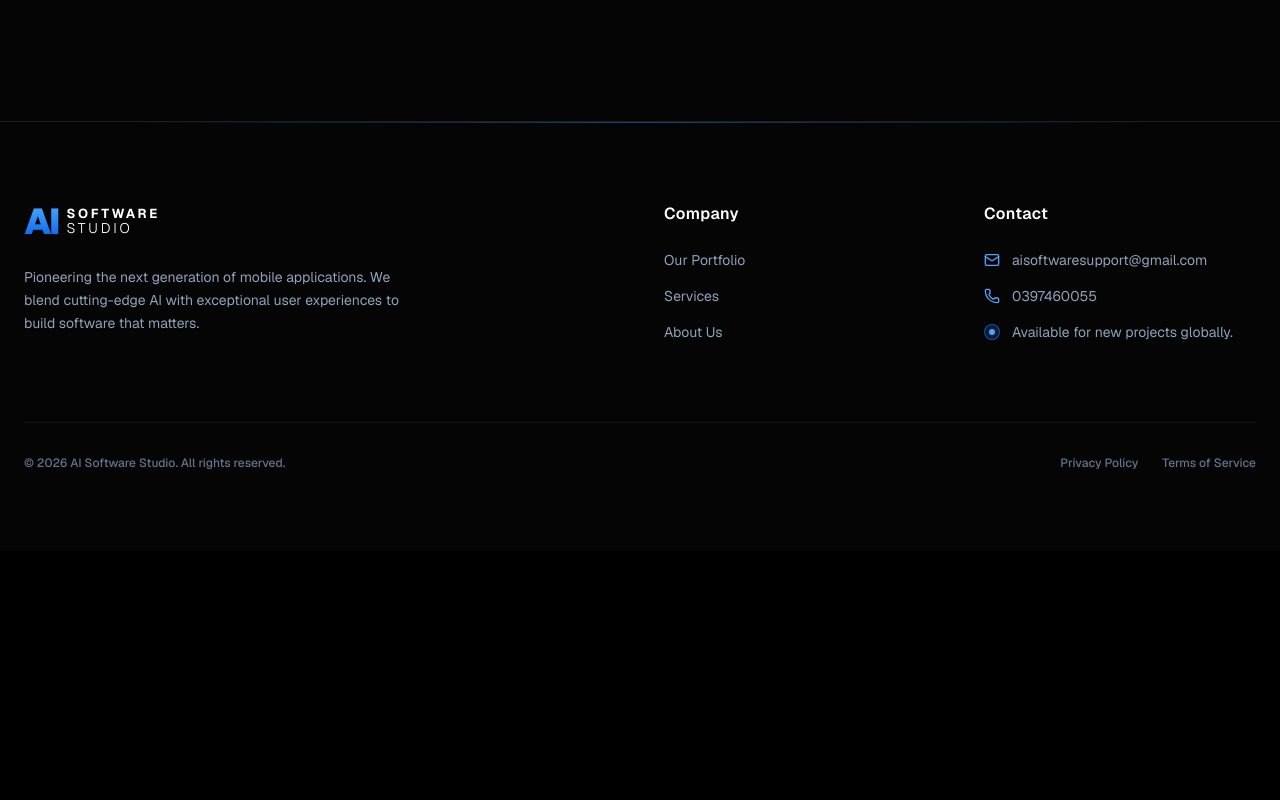
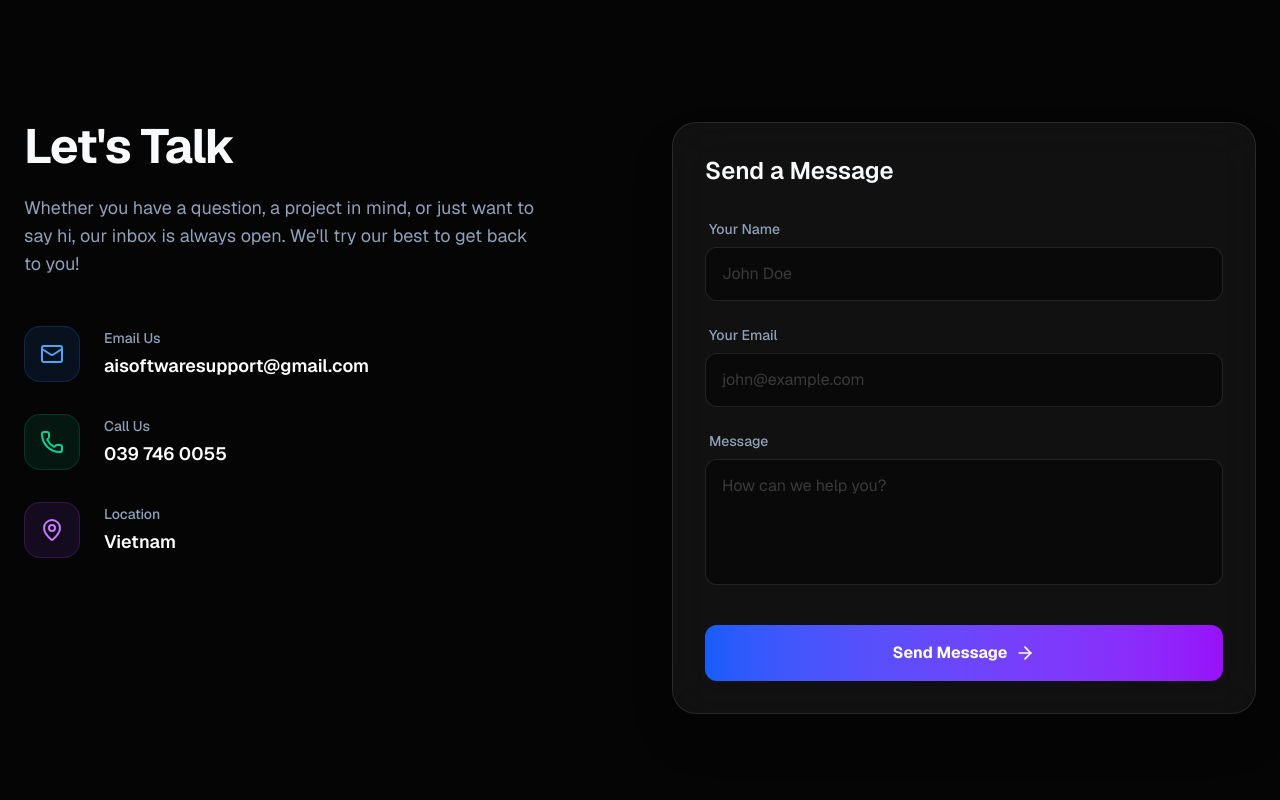
Before and after one commit to dinhphu290998/aisoftwarestudio, a Next.js app: page / in a window 1280 px wide. Shown: the part 1360-2160 px from the top of the page. Before the commit the page ends 1911 px from the top, so only its background shows below. Built offline with nearby package versions, Linux system fonts and the light colour scheme; no server answers.

Commit message:
feat: enhance install badge UI and add a professional Contact section

```diff
--- a/src/app/page.tsx
+++ b/src/app/page.tsx
@@ -3,6 +3,7 @@ import { fetchDeveloperApps } from "@/lib/playstore";
 import { Portfolio } from "@/components/Portfolio";
 import { Header } from "@/components/Header";
 import { Footer } from "@/components/Footer";
+import { Contact } from "@/components/Contact";
 
 // We fetch data on the server during build (or dynamically depending on Vercel config)
 export const revalidate = 600; // revalidate at most every 10 minutes
@@ -63,6 +64,8 @@ export default async function Home() {
         <Portfolio apps={allApps} />
       </section>
 
+      <Contact />
+
       <Footer />
     </main>
   );
--- /dev/null
+++ b/src/components/Contact.tsx
@@ -0,0 +1,137 @@
+"use client";
+
+import { Mail, MapPin, Phone, ArrowRight } from "lucide-react";
+import { motion } from "framer-motion";
+
+export function Contact() {
+  return (
+    <section id="contact" className="w-full max-w-7xl px-6 py-32 z-10 relative border-t border-white/5">
+      <div className="flex flex-col md:flex-row gap-16 justify-between">
+        {/* Left Side: Info */}
+        <div className="flex-1">
+          <motion.h2
+            initial={{ opacity: 0, y: 20 }}
+            whileInView={{ opacity: 1, y: 0 }}
+            viewport={{ once: true }}
+            className="text-4xl md:text-5xl font-bold tracking-tight mb-6"
+          >
+            Let's Talk
+          </motion.h2>
+          <motion.p
+            initial={{ opacity: 0, y: 20 }}
+            whileInView={{ opacity: 1, y: 0 }}
+            viewport={{ once: true }}
+            transition={{ delay: 0.1 }}
+            className="text-slate-400 max-w-lg text-lg mb-12"
+          >
+            Whether you have a question, a project in mind, or just want to say hi, our inbox is always open. We'll try our best to get back to you!
+          </motion.p>
+
+          <div className="space-y-8">
+            <motion.div
+              initial={{ opacity: 0, x: -20 }}
+              whileInView={{ opacity: 1, x: 0 }}
+              viewport={{ once: true }}
+              transition={{ delay: 0.2 }}
+              className="flex items-center gap-6 group"
+            >
+              <div className="w-14 h-14 rounded-2xl bg-blue-500/10 border border-blue-500/20 flex items-center justify-center text-blue-400 group-hover:scale-110 group-hover:bg-blue-500/20 transition-all">
+                <Mail className="w-6 h-6" />
+              </div>
+              <div>
+                <p className="text-sm text-slate-400 font-medium mb-1">Email Us</p>
+                <a href="mailto:aisoftwaresupport@gmail.com" className="text-lg font-semibold text-white hover:text-blue-400 transition-colors">
+                  aisoftwaresupport@gmail.com
+                </a>
+              </div>
+            </motion.div>
+
+            <motion.div
+              initial={{ opacity: 0, x: -20 }}
+              whileInView={{ opacity: 1, x: 0 }}
+              viewport={{ once: true }}
+              transition={{ delay: 0.3 }}
+              className="flex items-center gap-6 group"
+            >
+              <div className="w-14 h-14 rounded-2xl bg-emerald-500/10 border border-emerald-500/20 flex items-center justify-center text-emerald-400 group-hover:scale-110 group-hover:bg-emerald-500/20 transition-all">
+                <Phone className="w-6 h-6" />
+              </div>
+              <div>
+                <p className="text-sm text-slate-400 font-medium mb-1">Call Us</p>
+                <a href="tel:0397460055" className="text-lg font-semibold text-white hover:text-emerald-400 transition-colors">
+                  039 746 0055
+                </a>
+              </div>
+            </motion.div>
+
+            <motion.div
+              initial={{ opacity: 0, x: -20 }}
+              whileInView={{ opacity: 1, x: 0 }}
+              viewport={{ once: true }}
+              transition={{ delay: 0.4 }}
+              className="flex items-center gap-6 group"
+            >
+              <div className="w-14 h-14 rounded-2xl bg-purple-500/10 border border-purple-500/20 flex items-center justify-center text-purple-400 group-hover:scale-110 group-hover:bg-purple-500/20 transition-all">
+                <MapPin className="w-6 h-6" />
+              </div>
+              <div>
+                <p className="text-sm text-slate-400 font-medium mb-1">Location</p>
+                <p className="text-lg font-semibold text-white">
+                  Vietnam
+                </p>
+              </div>
+            </motion.div>
+          </div>
+        </div>
+
+        {/* Right Side: Form (Visual) */}
+        <motion.div
+          initial={{ opacity: 0, y: 40 }}
+          whileInView={{ opacity: 1, y: 0 }}
+          viewport={{ once: true }}
+          transition={{ delay: 0.2 }}
+          className="flex-1"
+        >
+          <form className="bg-white/5 border border-white/10 rounded-3xl p-8 backdrop-blur-xl shadow-2xl flex flex-col gap-6">
+            <h3 className="text-2xl font-semibold mb-2">Send a Message</h3>
+
+            <div className="flex flex-col gap-2">
+              <label className="text-sm text-slate-400 font-medium px-1">Your Name</label>
+              <input
+                type="text"
+                placeholder="John Doe"
+                className="w-full bg-black/40 border border-white/10 rounded-xl px-4 py-3.5 text-white placeholder:text-white/20 focus:outline-none focus:ring-2 focus:ring-blue-500/50 transition-all"
+              />
+            </div>
+
+            <div className="flex flex-col gap-2">
+              <label className="text-sm text-slate-400 font-medium px-1">Your Email</label>
+              <input
+                type="email"
+                placeholder="john@example.com"
+                className="w-full bg-black/40 border border-white/10 rounded-xl px-4 py-3.5 text-white placeholder:text-white/20 focus:outline-none focus:ring-2 focus:ring-blue-500/50 transition-all"
+              />
+            </div>
+
+            <div className="flex flex-col gap-2">
+              <label className="text-sm text-slate-400 font-medium px-1">Message</label>
+              <textarea
+                placeholder="How can we help you?"
+                rows={4}
+                className="w-full bg-black/40 border border-white/10 rounded-xl px-4 py-3.5 text-white placeholder:text-white/20 focus:outline-none focus:ring-2 focus:ring-blue-500/50 transition-all resize-none"
+              />
+            </div>
+
+            <button
+              type="button"
+              className="mt-4 w-full bg-gradient-to-r from-blue-600 to-purple-600 hover:from-blue-500 hover:to-purple-500 text-white font-bold py-4 rounded-xl flex items-center justify-center gap-2 group transition-all"
+            >
+              <span>Send Message</span>
+              <ArrowRight className="w-5 h-5 group-hover:translate-x-1 transition-transform" />
+            </button>
+          </form>
+        </motion.div>
+      </div>
+    </section>
+  );
+}
--- a/src/components/Portfolio.tsx
+++ b/src/components/Portfolio.tsx
@@ -60,8 +60,8 @@ export function Portfolio({ apps }: PortfolioProps) {
               )}
 
               {app.installs >= 1000 && (
-                <div className="absolute top-3 right-3 flex items-center gap-1.5 px-2.5 py-1 rounded-full bg-black/70 backdrop-blur-md border border-white/10 text-[11px] font-semibold text-white/90">
-                  <Download className="w-3.5 h-3.5 text-emerald-400" />
+                <div className="absolute top-3 right-3 flex items-center gap-1.5 px-3 py-1.5 rounded-full bg-emerald-500/95 backdrop-blur-md shadow-[0_4px_12px_rgba(16,185,129,0.3)] border border-emerald-400/50 text-[12px] font-bold text-white tracking-wide z-10">
+                  <Download className="w-4 h-4" />
                   <span>{formatInstalls(app.installs)}</span>
                 </div>
               )}
```
